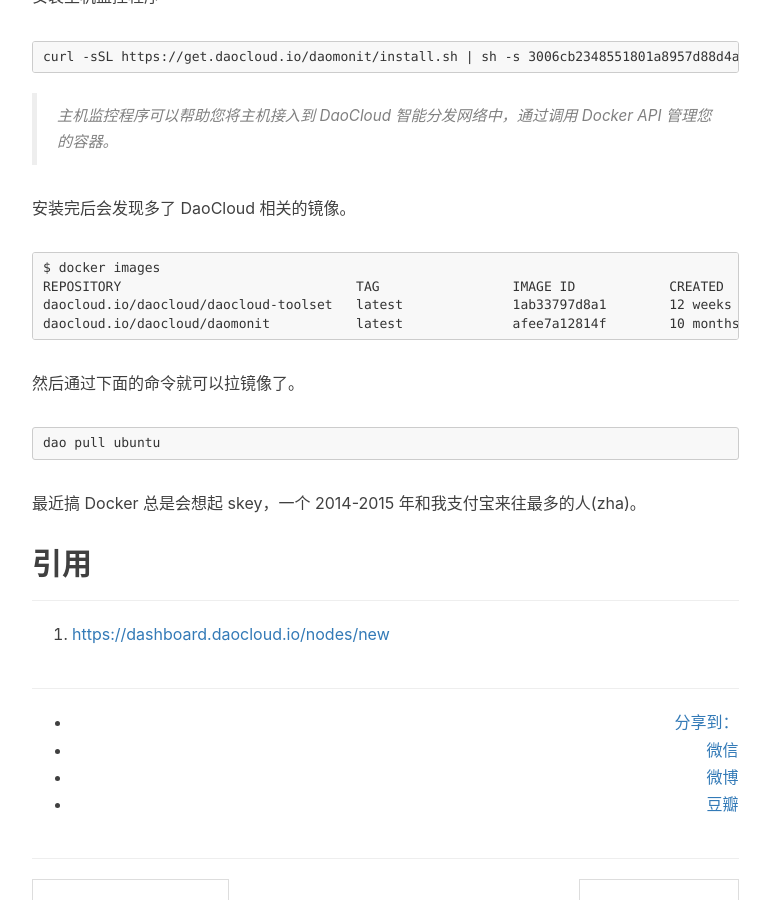
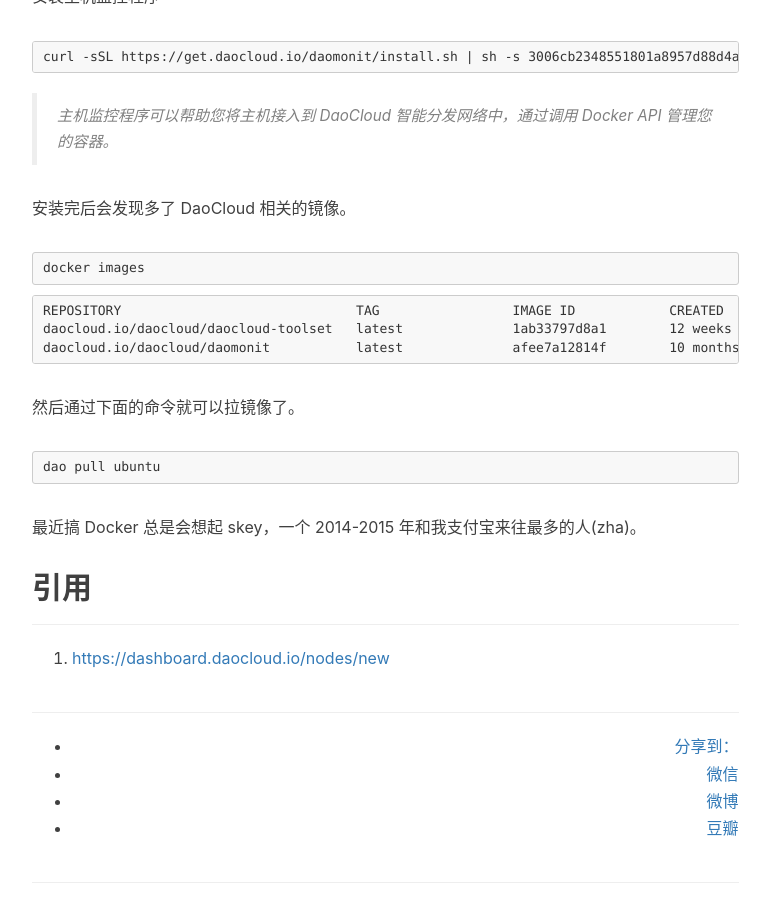
Before and after one commit to xkuga/xkuga.github.io, a Jekyll site: the page built from _posts/2016-07-20-docker-installation.md, in a window 1280 px wide and 900 px high, scrolled down 1859 px. Shown: the whole window, without its empty margins (233-1003 px from the left). Built offline with Jekyll 4.4.1, drawn with Linux system fonts in a browser that asks for light colours; nearby versions of some CDN libraries; comment, search, counter and statistics services are not loaded.

Commit message:
move bash command

````diff
--- a/_posts/2016-07-20-docker-installation.md
+++ b/_posts/2016-07-20-docker-installation.md
@@ -63,7 +63,10 @@
 安装完后会发现多了 DaoCloud 相关的镜像。
 
 ```
-$ docker images
+docker images
+```
+
+```
 REPOSITORY                              TAG                 IMAGE ID            CREATED             SIZE
 daocloud.io/daocloud/daocloud-toolset   latest              1ab33797d8a1        12 weeks ago        150.2 MB
 daocloud.io/daocloud/daomonit           latest              afee7a12814f        10 months ago       149 MB
````
